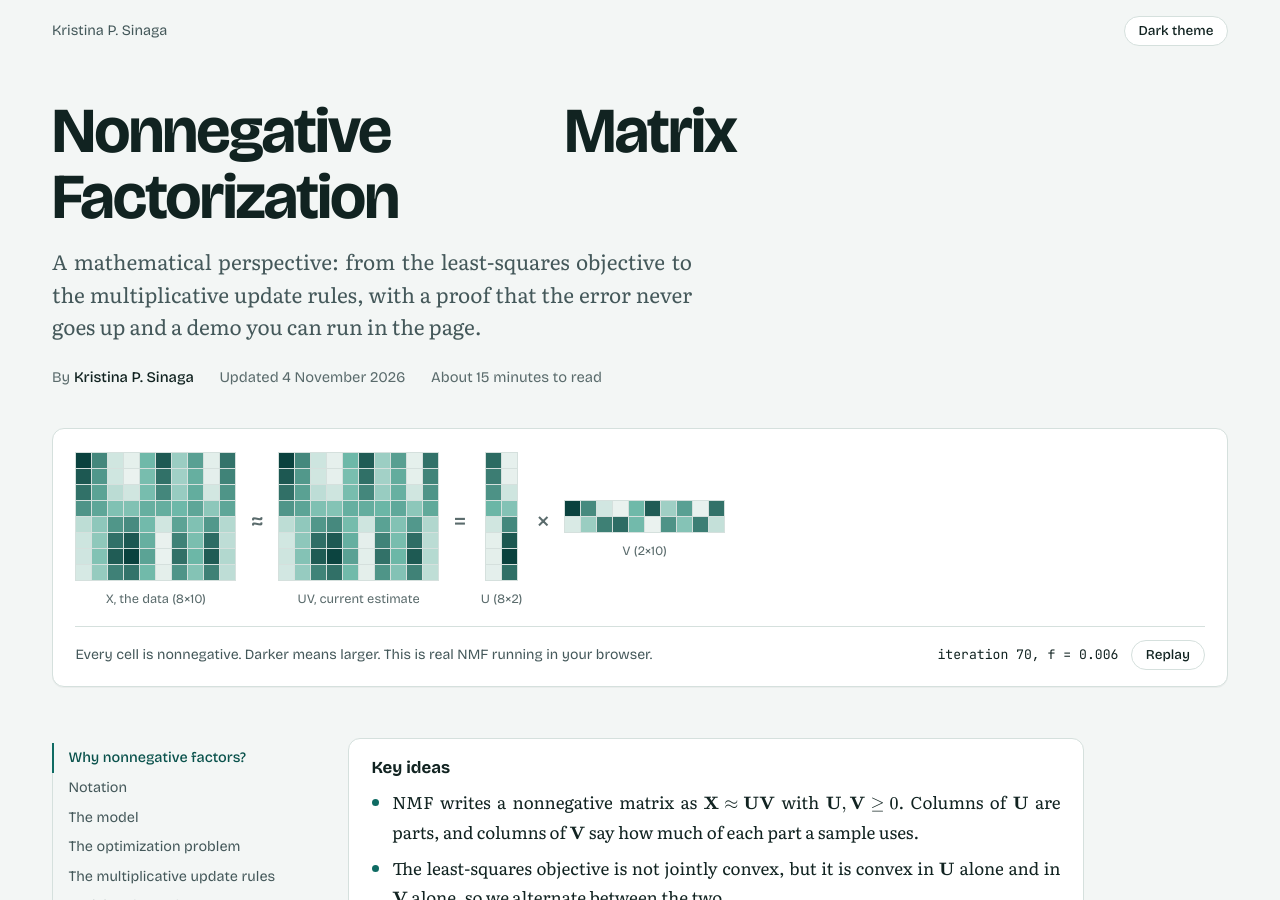
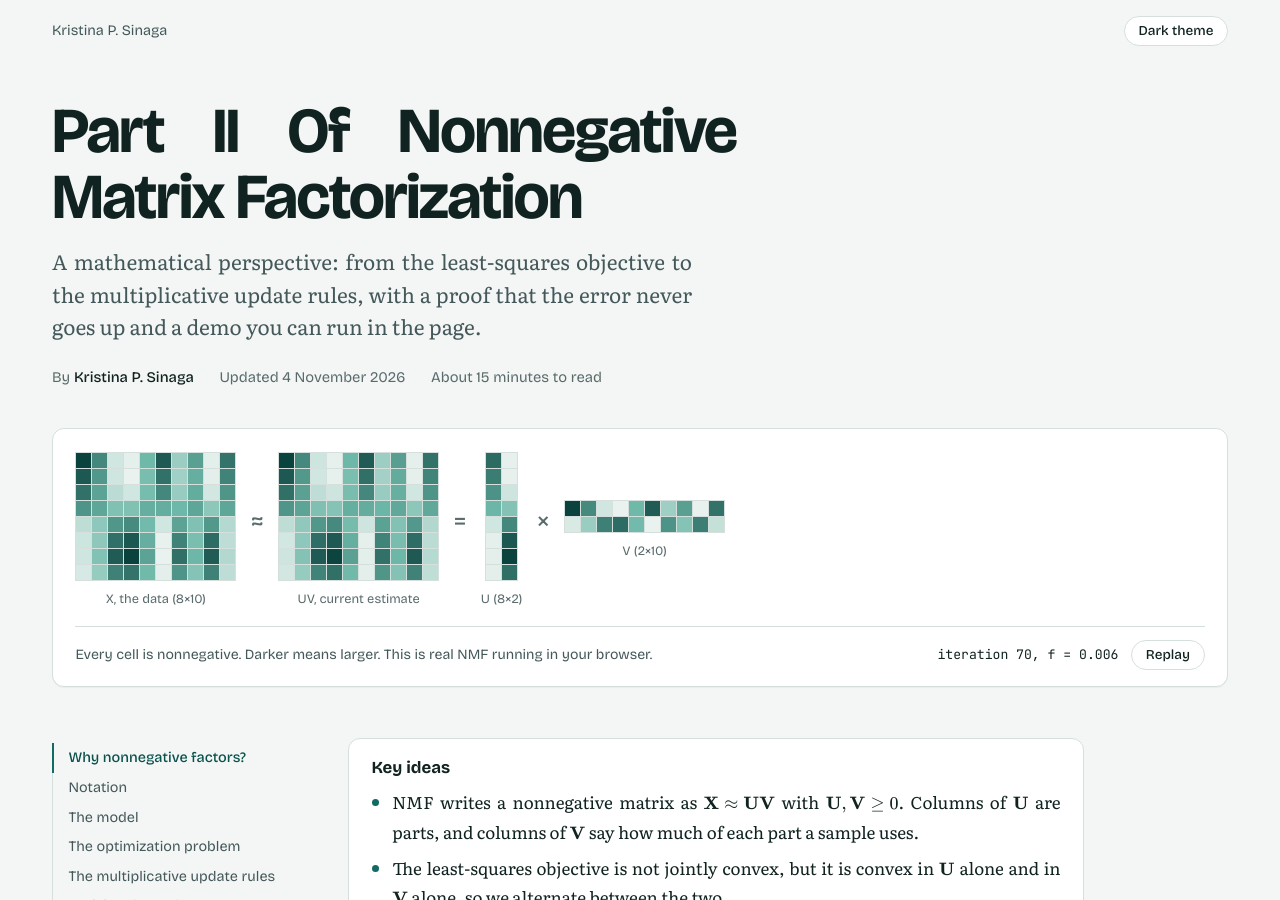
Before and after one commit to Kristina01-hash/Kristina01-hash.github.io, a Jekyll site: the page clown-network/chronicles/November_2026_Nonnegative_Matrix_Factorization_Part_II.html, which Jekyll copies as it is, in a window 1280 px wide and 900 px high. Built offline with Jekyll 4.4.1, drawn with Linux system fonts in a browser that asks for light colours.

Commit message:
Update November_2026_Nonnegative_Matrix_Factorization_Part_II.html

```diff
--- a/clown-network/chronicles/November_2026_Nonnegative_Matrix_Factorization_Part_II.html
+++ b/clown-network/chronicles/November_2026_Nonnegative_Matrix_Factorization_Part_II.html
@@ -247,7 +247,7 @@ footer { border-top: 1px solid var(--rule); max-width: 76rem; margin: 0 auto; pa
 </div>
 
 <header class="hero">
-  <h1>Nonnegative Matrix Factorization</h1>
+  <h1>Part II Of Nonnegative Matrix Factorization</h1>
   <p class="deck">A mathematical perspective: from the least-squares objective to the multiplicative update rules, with a proof that the error never goes up and a demo you can run in the page.</p>
   <div class="byline">
     <span>By <strong>Kristina P. Sinaga</strong></span>
```
